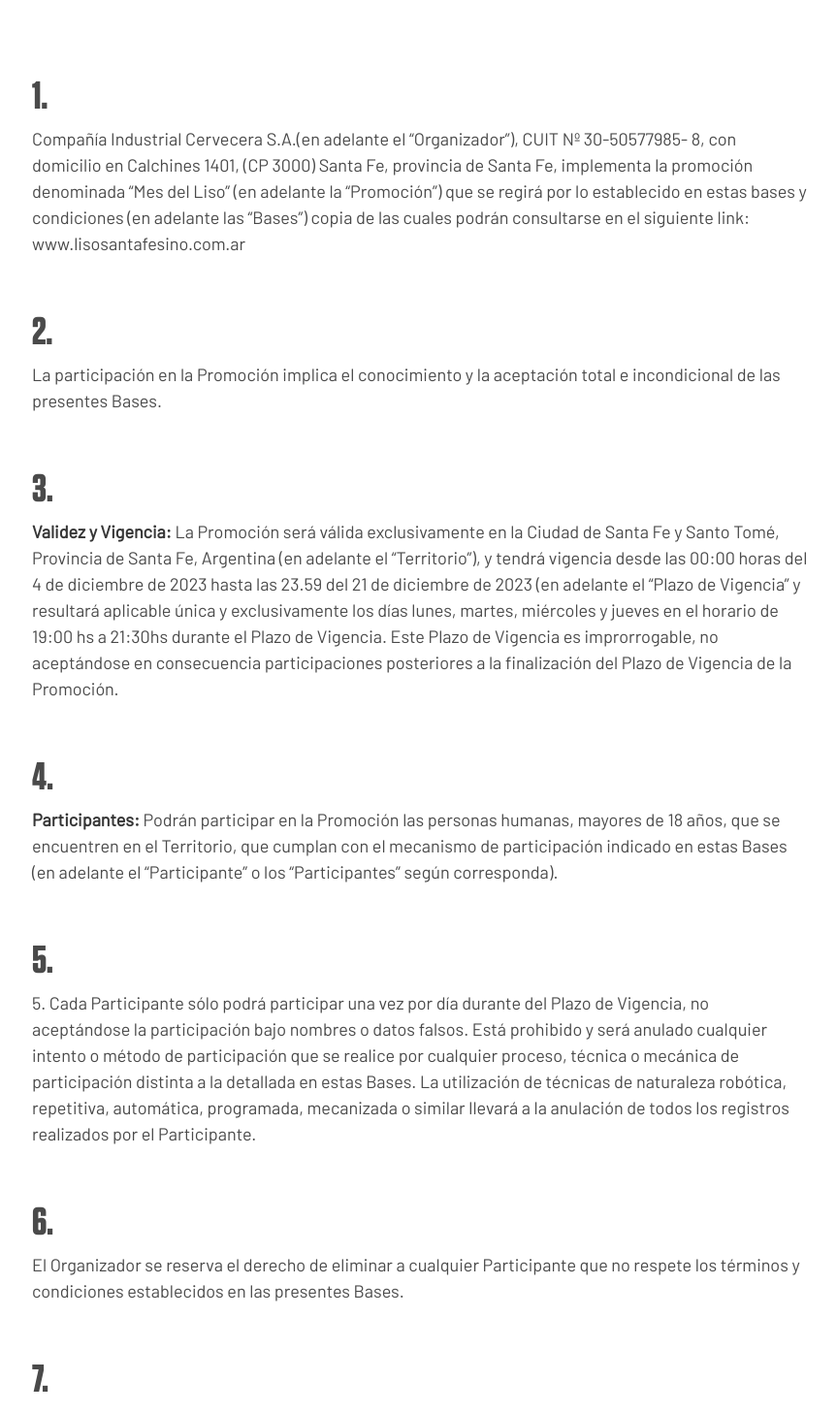
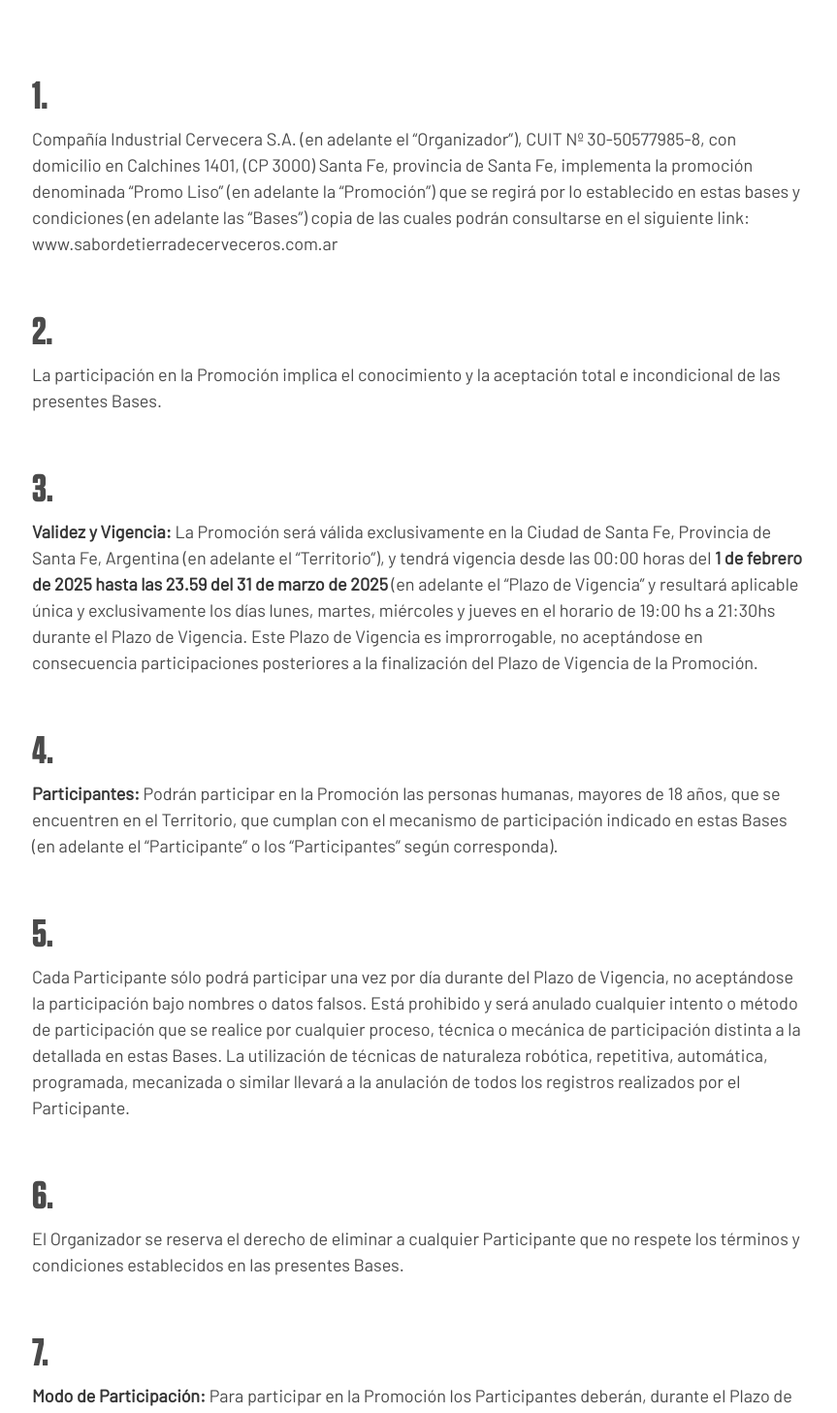
Before and after one commit to GabrielAlberini/app-cerveceria, a React (Vite) app: page /bases-y-condiciones in a window 1280 px wide. Shown: the part 802-2259 px from the top of the page at 97% size, without its empty margins (207-1070 px from the left). Built offline with nearby package versions, Linux system fonts and the light colour scheme; no server answers.

Commit message:
prueba banner

```diff
--- a/src/components/Banner/Banner.css
+++ b/src/components/Banner/Banner.css
@@ -1,6 +1,4 @@
 .custom-hero-background {
-  background-color: #00205c !important;
-  height: 400px;
   display: grid;
   place-content: center;
   min-height: 100vh;
@@ -9,3 +7,11 @@
   background-repeat: no-repeat;
   background-size: cover;
 }
+
+@media (max-width: 480px) {
+  .custom-hero-background {
+    background-size: contain;
+    min-height: 100px;
+    padding-top: 250px;
+  }
+}
--- a/src/views/Home/Home.css
+++ b/src/views/Home/Home.css
@@ -87,9 +87,14 @@
   }
 }
 
-@media (max-width: 500px) {
+@media (max-width: 480px) {
   .custom-section-home {
     flex-direction: column;
+  }
+
+  .custom-section-home div {
+    padding: 10px 0;
+    gap: 20px;
   }
 
   .cont-titles-section-home ul {
--- a/src/views/Home/Home.jsx
+++ b/src/views/Home/Home.jsx
@@ -8,6 +8,7 @@ const Home = () => {
   return (
     <Layout>
       <Banner urlImage={"./banner.png"} />
+      <section className="back-custom"></section>
       <section className="custom-section-home">
         <div className="cont-titles-section-home">
           <ul>
--- a/src/views/Laws/Laws.jsx
+++ b/src/views/Laws/Laws.jsx
@@ -6,20 +6,20 @@ export const Laws = () => {
   return (
     <Layout>
       <Banner
-        title="BASES Y CONDICIONES PROMOCION: “Mes del Liso 2023”."
+        title="BASES Y CONDICIONES PROMOCION: “Promo Liso 2025”"
         urlImage={"./fabrica.jpg"}
       />
       <section className="p-6 cont-laws-page">
         <div className="pt-5 pb-5">
           <h2 className="num-law">1.</h2>
           <p>
-            Compañía Industrial Cervecera S.A.(en adelante el “Organizador”),
-            CUIT Nº 30-50577985- 8, con domicilio en Calchines 1401, (CP 3000)
+            Compañía Industrial Cervecera S.A. (en adelante el “Organizador”),
+            CUIT Nº 30-50577985-8, con domicilio en Calchines 1401, (CP 3000)
             Santa Fe, provincia de Santa Fe, implementa la promoción denominada
-            “Mes del Liso” (en adelante la “Promoción”) que se regirá por lo
+            “Promo Liso” (en adelante la “Promoción”) que se regirá por lo
             establecido en estas bases y condiciones (en adelante las “Bases”)
             copia de las cuales podrán consultarse en el siguiente link:
-            www.lisosantafesino.com.ar
+            www.sabordetierradecerveceros.com.ar
           </p>
         </div>
         <div className="pt-5 pb-5">
@@ -33,15 +33,18 @@ export const Laws = () => {
           <h2 className="num-law">3.</h2>
           <p>
             <strong>Validez y Vigencia:</strong> La Promoción será válida
-            exclusivamente en la Ciudad de Santa Fe y Santo Tomé, Provincia de
-            Santa Fe, Argentina (en adelante el “Territorio”), y tendrá vigencia
-            desde las 00:00 horas del 4 de diciembre de 2023 hasta las 23.59 del
-            21 de diciembre de 2023 (en adelante el “Plazo de Vigencia” y
-            resultará aplicable única y exclusivamente los días lunes, martes,
-            miércoles y jueves en el horario de 19:00 hs a 21:30hs durante el
-            Plazo de Vigencia. Este Plazo de Vigencia es improrrogable, no
-            aceptándose en consecuencia participaciones posteriores a la
-            finalización del Plazo de Vigencia de la Promoción.
+            exclusivamente en la Ciudad de Santa Fe, Provincia de Santa Fe,
+            Argentina (en adelante el “Territorio”), y tendrá vigencia desde las
+            00:00 horas del{" "}
+            <strong>
+              1 de febrero de 2025 hasta las 23.59 del 31 de marzo de 2025
+            </strong>{" "}
+            (en adelante el “Plazo de Vigencia” y resultará aplicable única y
+            exclusivamente los días lunes, martes, miércoles y jueves en el
+            horario de 19:00 hs a 21:30hs durante el Plazo de Vigencia. Este
+            Plazo de Vigencia es improrrogable, no aceptándose en consecuencia
+            participaciones posteriores a la finalización del Plazo de Vigencia
+            de la Promoción.
           </p>
         </div>
         <div className="pt-5 pb-5">
@@ -57,9 +60,9 @@ export const Laws = () => {
         <div className="pt-5 pb-5">
           <h2 className="num-law"> 5.</h2>
           <p>
-            5. Cada Participante sólo podrá participar una vez por día durante
-            del Plazo de Vigencia, no aceptándose la participación bajo nombres
-            o datos falsos. Está prohibido y será anulado cualquier intento o
+            Cada Participante sólo podrá participar una vez por día durante del
+            Plazo de Vigencia, no aceptándose la participación bajo nombres o
+            datos falsos. Está prohibido y será anulado cualquier intento o
             método de participación que se realice por cualquier proceso,
             técnica o mecánica de participación distinta a la detallada en estas
             Bases. La utilización de técnicas de naturaleza robótica,
@@ -87,9 +90,9 @@ export const Laws = () => {
             Anexo I de las presentes Bases (en adelante el “Punto de Venta
             Adherido” o “los Puntos de Venta Adheridos” según corresponda) que
             dirigirá a los Participantes al link:
-            http://www.lisosantafesino.com.ar/ (la “Landing”); (ii) Registrar de
-            forma manual los datos personales allí requeridos y seleccionar el
-            Punto de Venta Adherido en el que se encuentre presente para
+            www.sabordetierradecerveceros.com.ar (la “Landing”); (ii) Registrar
+            de forma manual los datos personales allí requeridos y seleccionar
+            el Punto de Venta Adherido en el que se encuentre presente para
             participar en la Promoción (en adelante los “Datos Personales”);
             (iii) solicitar a algún trabajador del Punto de Venta Adherido en el
             que se encuentra presente para la obtención del Beneficio que valide
@@ -124,7 +127,7 @@ export const Laws = () => {
             <strong>El Beneficio:</strong> Los Participantes que hubieran
             cumplido con todos y cada uno de los requisitos establecidos en las
             presentes Bases recibirán un (1) un código canjeable por una
-            promoción de 5x3 cervezas calibre 250cc para su consumo en el Punto
+            promoción de 4x3 cervezas calibre 250cc para su consumo en el Punto
             de Venta Adherido, es decir, la entrega de dos (2) cervezas sin
             cargo con la compra de tres (3) (en adelante el “Beneficio” según
             corresponda). El Beneficio podrá ser usado exclusivamente el día en
@@ -147,14 +150,13 @@ export const Laws = () => {
         <div className="pt-5 pb-5">
           <h2 className="num-law"> 11.</h2>
           <p>
-            <strong>Alcance del Beneficio:</strong> El Beneficio no incluye otro
-            bien, prestación o servicio adicional no enumerado en estas Bases.
-            Los Participantes, no podrán negociar ni exigir un bien distinto al
-            indicado, ni por su valor en dinero. Los Beneficios son
-            intransferibles y no incluyen ninguna prestación, pago, bien o
-            servicio distinto de los indicados en estas Bases y los
-            Participantes no podrán solicitar su sustitución por otros bienes o
-            servicios.
+            <strong>Alcance del Beneficio:</strong> Todo impuesto, tasa o
+            contribución que deba tributarse, toda suma de dinero que deba
+            pagarse al estado nacional, sociedades del estado, provincias o
+            municipalidades por el hecho del ofrecimiento, asignación o entrega
+            del Código de Descuento o con motivo de la organización o difusión
+            de la Promoción será a su exclusivo cargo, a excepción de los
+            expresamente asumidos por el Organizador en estas Bases.
           </p>
         </div>
         <div className="pt-5 pb-5">
@@ -173,7 +175,7 @@ export const Laws = () => {
           <h2 className="num-law"> 13.</h2>
           <p>
             <strong>Uso de datos:</strong> Consulte nuestra Política de
-            Privacidad en https://www.ccu.com.ar/politica- de-privacidad/ para
+            Privacidad en https://www.ccu.com.ar/politica-de-privacidad/ para
             obtener información sobre cómo recopilamos, utilizamos y compartimos
             sus datos personales.
           </p>
@@ -223,14 +225,14 @@ export const Laws = () => {
           <h2 className="num-law"> 15.</h2>
           <p>
             <strong>Difusión:</strong> La Promoción será difundida mediante
-            material publicitario exhibido en los Puntos de Venta Adheridos, y
-            publicidad digital, via pública, radio y TV.
+            material publicitario exhibido en los Puntos de Venta Adheridos y
+            publicidad digital.
           </p>
         </div>
         <div className="pt-5 pb-5">
           <h2 className="num-law"> 16.</h2>
           <p>
-            <strong>Fuero y Competencia:</strong> Para cualquier cuestión
+            <strong>Fuero y Competencia:</strong>Para cualquier cuestión
             judicial que pudiera derivarse de la realización de la Promoción,
             los Participantes y el Organizador se someterán a la jurisdicción de
             los Tribunales Ordinarios en lo Comercial con asiento en la Ciudad
```
